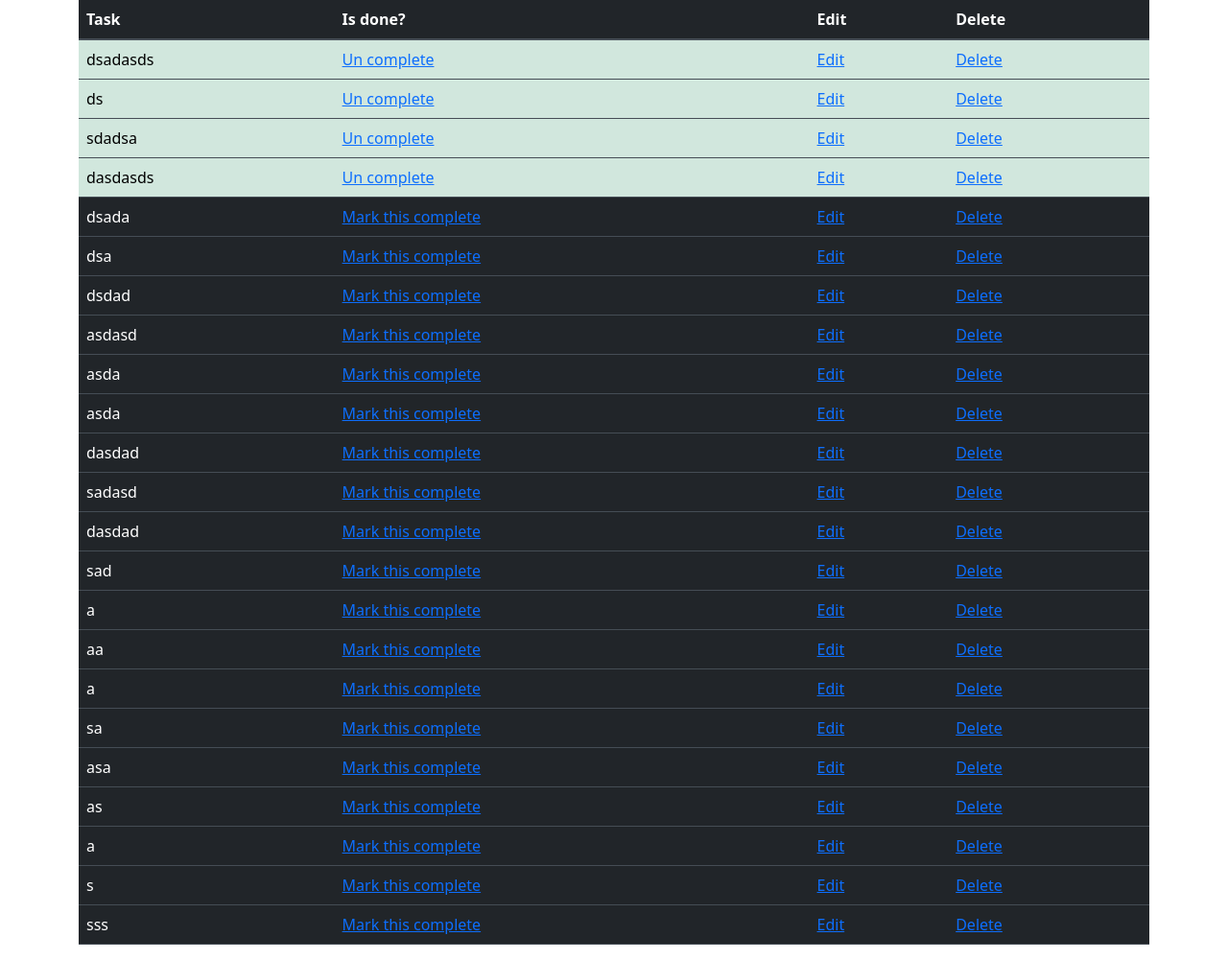
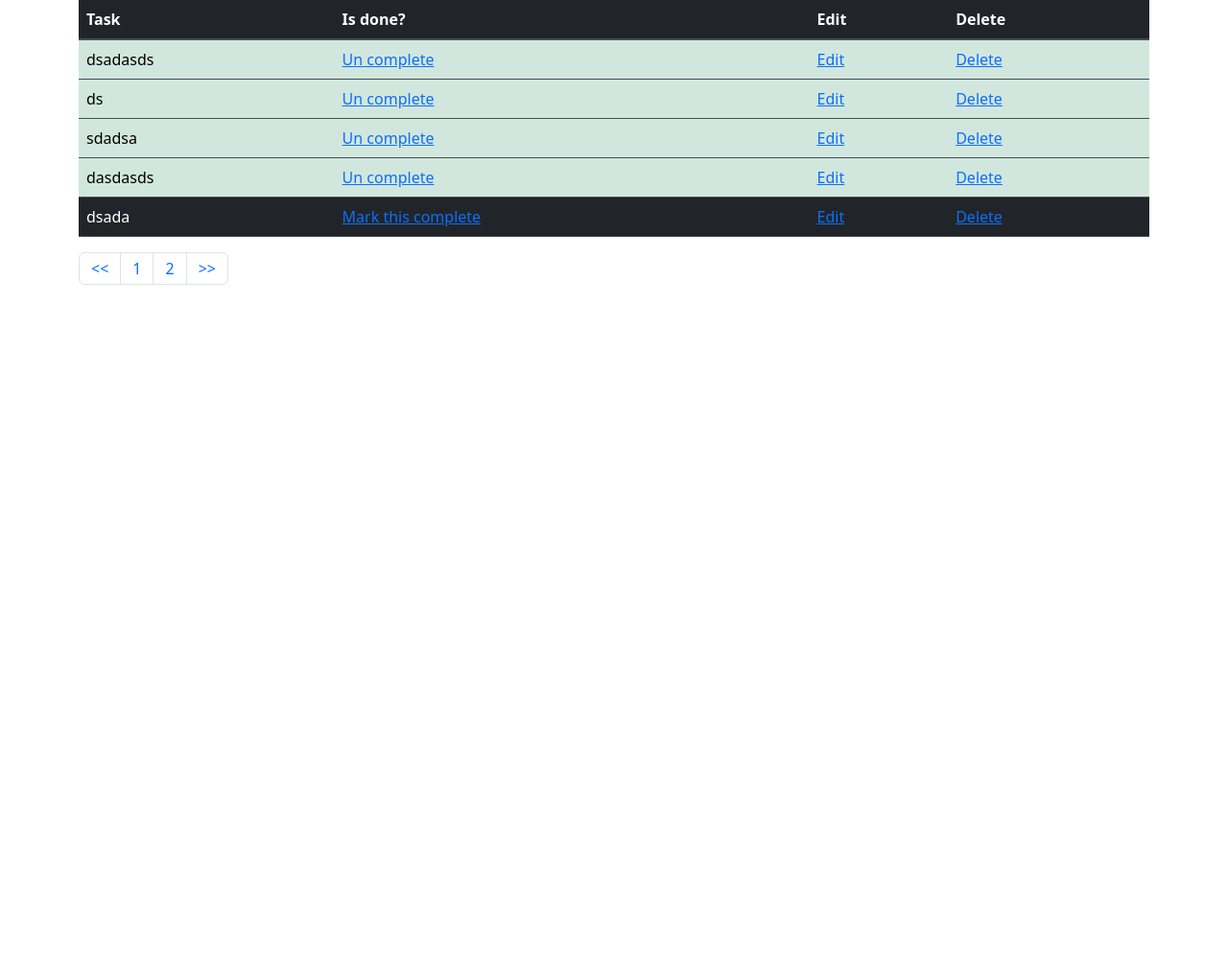
Before and after one commit to neuropython/DjangoProject, a Django app: page / in a window 1280 px wide. Shown: the part 173-1174 px from the top of the page at 96% size. After the commit the page ends 470 px from the top, so only its background shows below. Run offline with Django 5.2, Linux system fonts and the light colour scheme; data comes from the database, SQL or seed files in the repository; both versions use the stored data as it was after the commit; some libraries are stand-ins or nearby versions.

Commit message:
Add pagination to a website

```diff
--- a/taskmate/todo_list_app/templates/todo_list.html
+++ b/taskmate/todo_list_app/templates/todo_list.html
@@ -46,7 +46,7 @@
               <td>{{ todo.title }}</td>
               <td><a href="{% url 'un_complete_task' todo.id %}">Un complete</a></td>
                   <td><a href="{% url 'edit_task' todo.id %}">Edit</a></td>
-                  <td><a href="{% url 'edit_task' todo.id %}">Delete</a></td>
+                  <td><a href="{% url 'delete_task' todo.id %}">Delete</a></td>
             </tr>
           {% else %}
             <tr>
@@ -60,5 +60,18 @@
   {% endif %}
   </tbody>
 </table>
+    <nav aria-label="Page navigation example">
+  <ul class="pagination">
+    <li class="page-item"><a class="page-link" href="?pg=1"><<</a></li>
+      {% if todo_content.has_previous %}
+    <li class="page-item"><a class="page-link" href="?pg={{ todo_content.previous_page_number }}">{{ todo_content.previous_page_number }}</a></li>
+      {% endif %}
+    <li class="page-item"><a class="page-link" href="?pg= {{ todo_content.number }}">{{ todo_content.number }}</a></li>
+      {% if todo_content.has_next %}
+    <li class="page-item"><a class="page-link" href="?pg={{ todo_content.next_page_number }} ">{{ todo_content.next_page_number }}</a></li>
+      {% endif %}
+    <li class="page-item"><a class="page-link" href="?pg={{todo_content.paginator.num_pages}}">>></a></li>
+  </ul>
+</nav>
 </div>
 {% endblock content %}
--- a/taskmate/todo_list_app/views.py
+++ b/taskmate/todo_list_app/views.py
@@ -3,6 +3,9 @@ from django.shortcuts import render, redirect
 from .models import Task
 from .forms import TaskForm
 from django.contrib import messages
+from django.core.paginator import Paginator
+
+
 def todo_list(request):
     if request.method == 'POST':
         form = TaskForm(request.POST or None)
@@ -12,7 +15,11 @@ def todo_list(request):
         messages.success(request, ('New Task Added!'))
         return redirect('todo_list')
     else:
-        all_data = Task.objects.all
+        all_data = Task.objects.all()
+        paginator = Paginator(all_data, 5)
+        page = request.GET.get('pg')
+        all_data = paginator.get_page(page)
+
         content = {
             'todo_content': all_data
         }
```
Also changed, not shown: taskmate/db.sqlite3.
